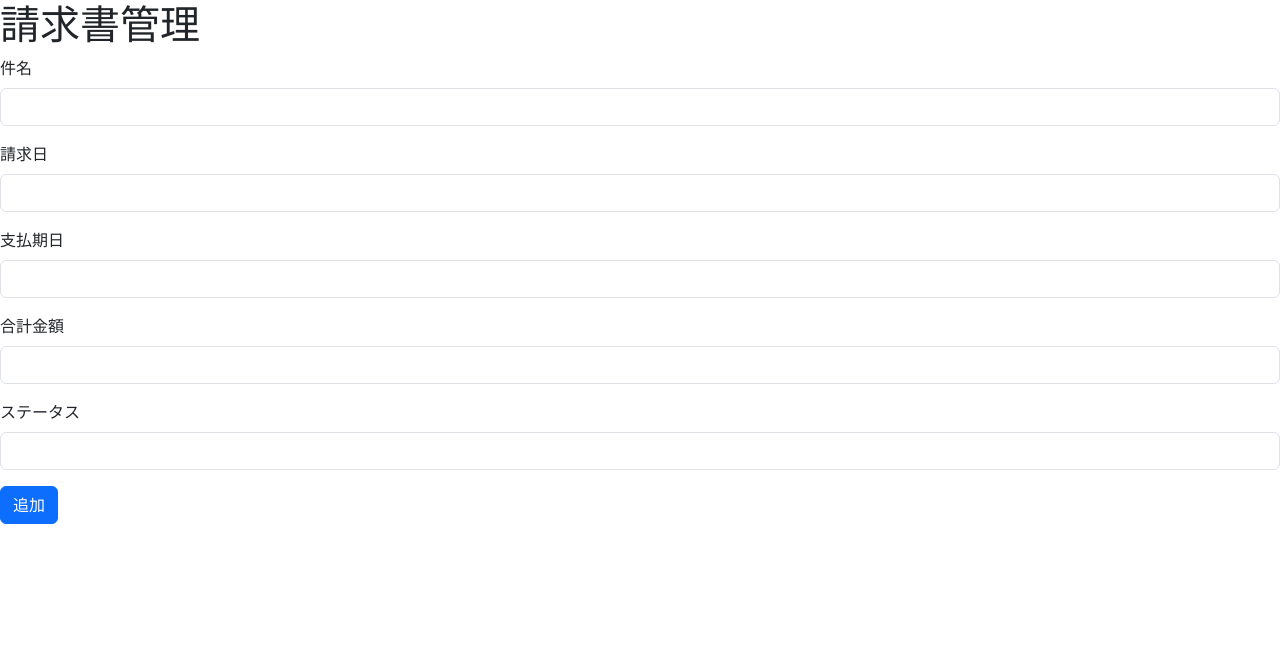
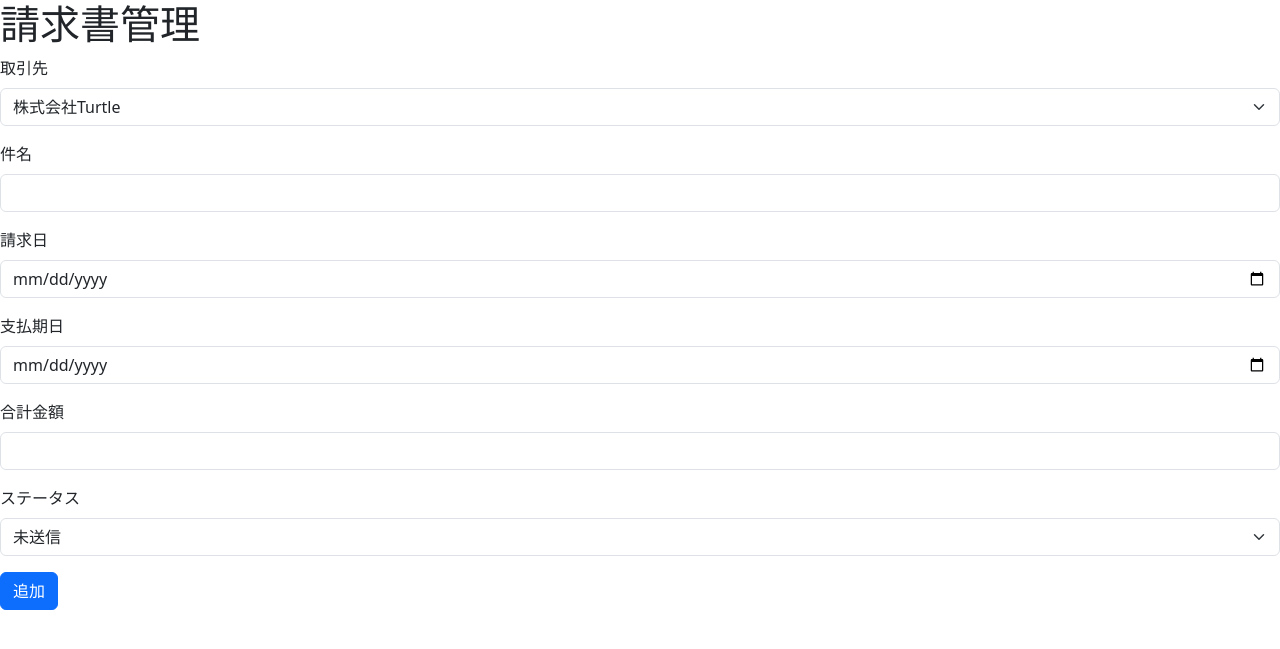
Before and after one commit to Takoyaki2116/SAKO-ISU-ACCOUTING, a Flask app: page /claim_create in a window 1280 px wide. Shown: the top 649 px of the page. Run offline with Flask 3, Linux system fonts and the light colour scheme.

Commit message:
色いっろ完成した

```diff
--- a/datebase.py
+++ b/datebase.py
@@ -14,6 +14,7 @@ db.connect()
 db.create_tables([BusinessPartner], safe=True)
 
 class Claim(Model):
+    business_partner = ForeignKeyField(BusinessPartner, backref='claims')
     subject = CharField()
     day = DateField()
     payment = CharField()
--- a/main.py
+++ b/main.py
@@ -34,7 +34,8 @@ def claim():
 
 @app.route("/claim_create")
 def claim_create():
-  return render_template("claim_create.html")
+  business_partner = BusinessPartner.select()
+  return render_template("claim_create.html" , business_partner = business_partner)
 
 
 @app.route("/claim_edit")
@@ -100,13 +101,14 @@ def new_business_partner():
 
 @app.route("/new_claim", methods=["POST"])
 def new_claim():
+  business_partner = request.form.get("business_partner")
   subject = request.form.get("subject")
   day = request.form.get("day")
   payment = request.form.get("payment")
   amount = request.form.get("amount")
   status = request.form.get("status")
 
-  C = Claim(subject=subject, day=day, payment=payment, amount=amount ,status=status)
+  C = Claim(subject=subject, day=day, payment=payment, amount=amount ,status=status, business_partner=business_partner)
   C.save()
   return redirect("/claim")
 
--- a/templates/claim.html
+++ b/templates/claim.html
@@ -44,6 +44,7 @@
     <thead>
       <tr>
         <th scope="col">#</th>
+         <th scope="col">取引先</th>
         <th scope="col">件名</th>
         <th scope="col">請求日</th>
         <th scope="col">支払期日</th>
@@ -55,6 +56,7 @@
       {% for claim in claim %}
       <tr>
         <th scope="row">{{claim.id}}</th>
+        <td>{{ claim.business_partner.name }}</td>
         <td>{{ claim.subject }}</td>
         <td>{{ claim.day}}</td>
         <td>{{ claim.payment }}</td>
--- a/templates/claim_create.html
+++ b/templates/claim_create.html
@@ -11,25 +11,37 @@
 <body>
   <form action="/new_claim" method="post">
   <h1>請求書管理</h1>
+    <div class="mb-3">
+      <label for="exampleFormControlInput1" class="form-label">取引先</label>
+      <select class="form-select" aria-label="Default select example" name="business_partner">
+        {% for business_partner in business_partner %}
+        <option value="{{ business_partner.id }}">{{ business_partner.name }}</option>
+        {% endfor %}
+      </select>
+    </div>
   <div class="mb-3">
     <label for="exampleFormControlInput1" class="form-label">件名</label>
     <input type="text" class="form-control" id="exampleFormControlInput1" placeholder="" name="subject">
   </div>
   <div class="mb-3">
     <label for="exampleFormControlInput1" class="form-label">請求日</label>
-    <input type="text" class="form-control" id="exampleFormControlInput1" placeholder="" name="day">
+    <input type="date" class="form-control" id="exampleFormControlInput1" placeholder="" name="day">
   </div>
   <div class="mb-3">
     <label for="exampleFormControlInput1" class="form-label">支払期日</label>
-    <input type="text" class="form-control" id="exampleFormControlInput1" placeholder="" name="payment">
+    <input type="date" class="form-control" id="exampleFormControlInput1" placeholder="" name="payment">
   </div>
   <div class="mb-3">
     <label for="exampleFormControlInput1" class="form-label">合計金額</label>
-    <input type="text" class="form-control" id="exampleFormControlInput1" placeholder="" name="amount">
+    <input type="number" class="form-control" id="exampleFormControlInput1" placeholder="" name="amount">
   </div>
     <div class="mb-3">
       <label for="exampleFormControlInput1" class="form-label">ステータス</label>
-      <input type="text" class="form-control" id="exampleFormControlInput1" placeholder="" name="status">
+      <select class="form-select" aria-label="Default select example" name="status">
+        <option value="未送信">未送信</option>
+        <option value="送信済">送信済</option>
+        <option value="請求済">請求済</option>
+      </select>
     </div>
   <button type="submit" class="btn btn-primary">追加</button>
     </form>
```
Also changed, not shown: SAKO_ISU.db.
